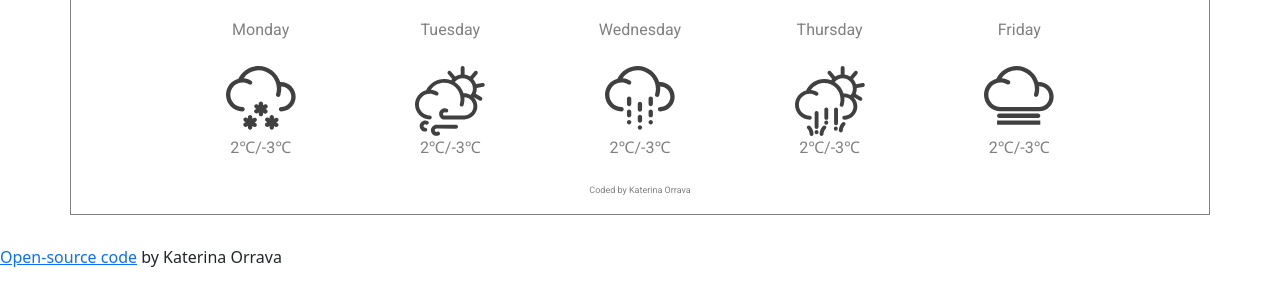
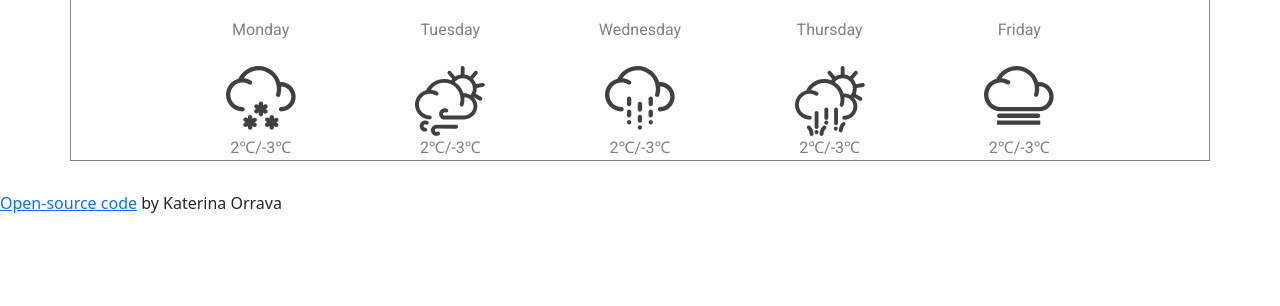
Before and after one commit to KateRiinaO/Weather-App, a plain HTML site: page index.html in a window 1280 px wide. Shown: the part 340-646 px from the top of the page. Drawn offline with nearby package versions, Linux system fonts and the light colour scheme.

Commit message:
Made changes to delete the duplicate of a coder name

```diff
--- a/css/style.css
+++ b/css/style.css
@@ -26,9 +26,7 @@
 .col-5 {
   text-align: left;
 }
-.coder {
-  font-size: xx-small;
-}
+
 /*here is CSS for images*/
 .col-4 {
   font-size: 150px;
--- a/index.html
+++ b/index.html
@@ -158,8 +158,6 @@
           <div cl ass="col-1"></div>
         </div>
       </div>
-      <br />
-      <p class="coder">Coded by Katerina Orrava</p>
     </div>
     <p>
       <a href="https://github.com/KateRiinaO/Weather-App">Open-source code</a>
```
